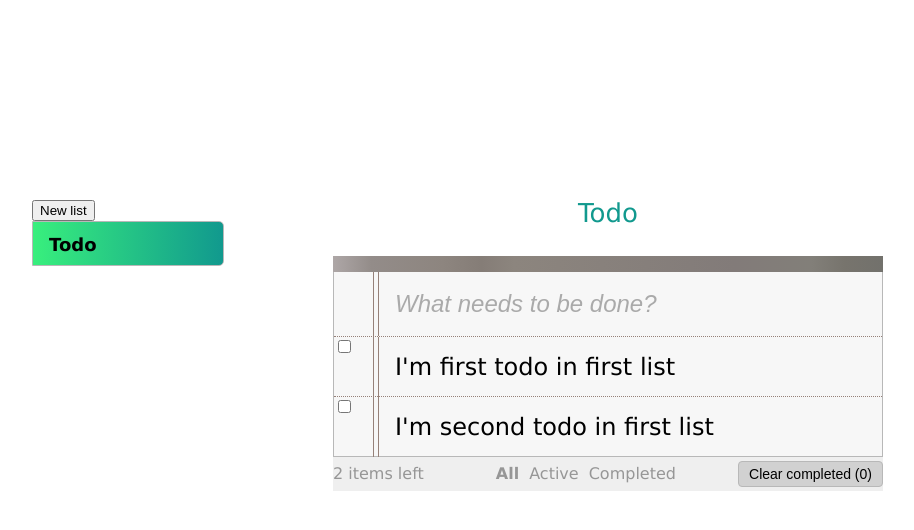
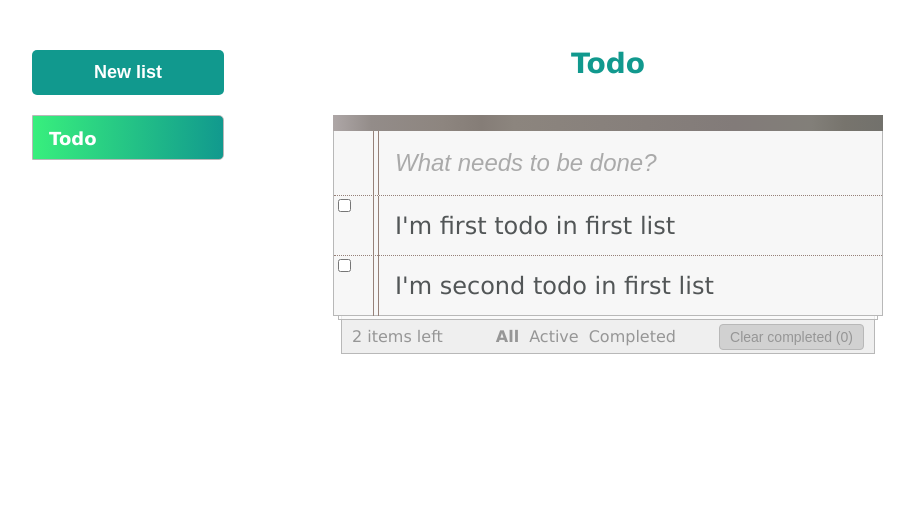
Before and after one commit to Shayol/vue-todo-list, a Vue app: page /lists/1 in a window 1280 px wide. Shown: the top 530 px of the page, without its empty margins (128-1042 px from the left). Built offline with nearby package versions, Linux system fonts and the light colour scheme.

Commit message:
add styles for new list button

```diff
--- a/src/App.vue
+++ b/src/App.vue
@@ -63,7 +63,7 @@ export default {
 }
 .page {
   display: flex;
-  padding-top: 200px;
+  padding-top: 50px;
 }
 .page__sidebar {
   flex-basis: 20%;
@@ -83,10 +83,25 @@ export default {
     font-weight: bold;
     line-height: 45px;
     padding-left: 16px;
+    color: $grey-text-color;
+  }
+  &__new-list {
+    background: #11998e;
+    width: 100%;
+    height: 45px;
+    margin: 0 0 20px 0;
+    border: none;
+    border-radius: 5px;
+    color: white;
+    padding: 0;
+    outline: none;
+    font-size: 18px;
+    font-weight: bold;
   }
 }
 
 .router-link-active {
+  color: white;
   background: #11998e; /* fallback for old browsers */
   background: -webkit-linear-gradient(
     to right,
--- a/src/components/ListItem.vue
+++ b/src/components/ListItem.vue
@@ -132,11 +132,15 @@ export default {
 @import "@/assets/scss/main.scss";
 .list {
   &__name-wrapper {
-    margin-bottom: 30px;
+    height: 65px;
+    display: flex;
+    align-items: flex-start;
+    justify-content: center;
     position: relative;
   }
   &__name {
-    font-size: 26px;
+    font-size: 28px;
+    font-weight: bold;
     color: #11998e;
     text-align: center;
     &:hover ~ .list__delete {
@@ -155,8 +159,7 @@ export default {
   &__delete {
     display: none;
     position: absolute;
-    top: 50%;
-    transform: translateY(-50%);
+    top: 10%;
     right: 30px;
     color: red;
     cursor: pointer;
@@ -176,8 +179,14 @@ export default {
     justify-content: space-between;
     color: #969696;
     align-items: center;
-    height: 34px;
+    height: 38px;
     background-color: #efefef;
+    padding: 4px 10px 0 10px;
+    margin-left: 8px;
+    margin-right: 8px;
+    border-bottom: 1px solid $grey-border-color;
+    border-left: 1px solid $grey-border-color;
+    border-right: 1px solid $grey-border-color;
   }
   &__clearCompleted {
     padding: 4px 10px;
@@ -186,6 +195,7 @@ export default {
     border: 1px solid $grey-border-color;
     outline: none;
     font-size: 14px;
+    color: #969696;
   }
 }
 .todos {
@@ -194,6 +204,20 @@ export default {
   border-left: 1px solid $grey-border-color;
   border-right: 1px solid $grey-border-color;
   background-color: $background-grey;
+  position: relative;
+  &:after {
+    content: "";
+    height: 4px;
+    width: calc(100% - 8px);
+    position: absolute;
+    top: calc(100% + 1px);
+    left: 4px;
+    border-bottom: 1px solid $grey-border-color;
+    border-left: 1px solid $grey-border-color;
+    border-right: 1px solid $grey-border-color;
+    background-color: rgba(255, 255, 255, 0.7);
+    // z-index: 1;
+  }
 }
 .filters {
   display: flex;
--- a/src/components/TodoItem.vue
+++ b/src/components/TodoItem.vue
@@ -84,6 +84,7 @@ export default {
     line-height: 60px;
     padding: 0 16px;
     font-size: 24px;
+    color: #525657;
     &:hover {
       ~ .todo__delete {
         display: block;
```
